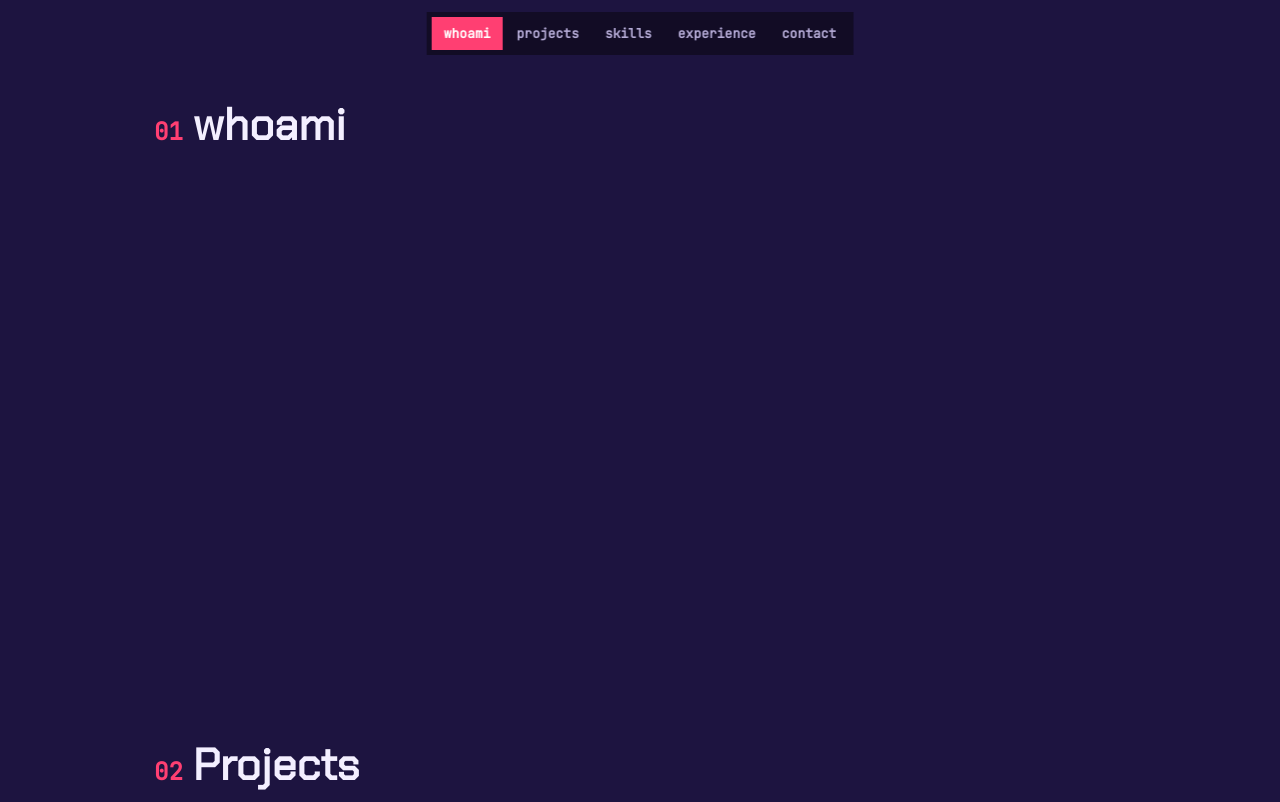
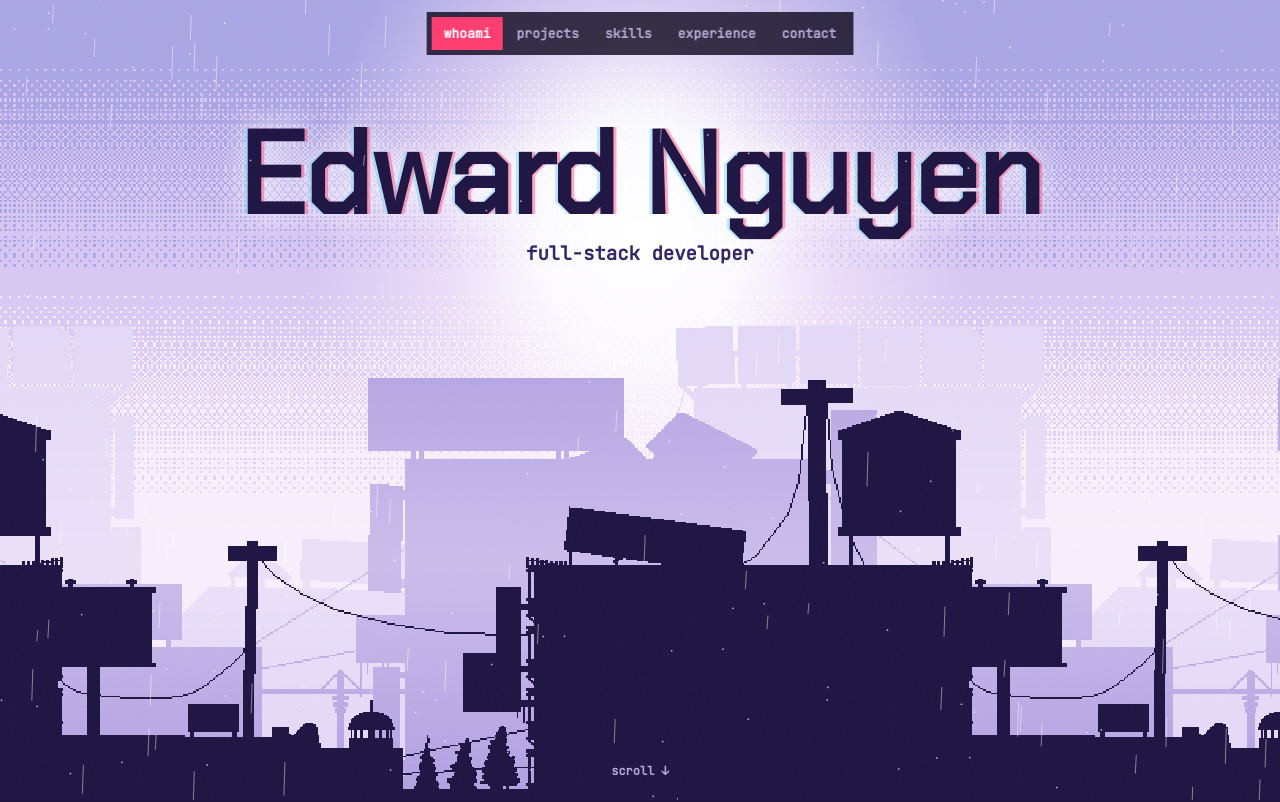
Before and after one commit to EdwardVNguyen/portfolio, an Astro site: page / in a window 1280 px wide. Shown: the top 802 px of the page. Built offline with nearby package versions, Linux system fonts and the light colour scheme; Astro itself is replaced by a stand-in of ours.

Commit message:
Add parallax rain city hero (#3)

```diff
--- /dev/null
+++ b/src/components/Hero.astro
@@ -0,0 +1,228 @@
+---
+import { site } from "../data/site";
+---
+
+<!-- Full-screen parallax city. Each .layer moves down by scrollY × data-f while scrolling. -->
+<header class="hero" aria-label={site.name}>
+  <div class="layer px sky" data-f="0.1" style="background-image: url(/layers/sky.png)"></div>
+  <div class="layer" data-f="0.15"><div class="bloom"></div></div>
+  <div class="layer px" data-f="0.3" style="background-image: url(/layers/far.png)"></div>
+  <div class="layer name" data-f="0.38">
+    <h1>{site.name}</h1>
+    <p>full-stack developer</p>
+  </div>
+  <div class="layer px" data-f="0.5" style="background-image: url(/layers/mid.png), url(/layers/rail.png)"></div>
+  <div class="fog"></div>
+  <div class="layer px" data-f="0" style="background-image: url(/layers/front.png)"></div>
+  <canvas id="rain" aria-hidden="true"></canvas>
+  <div id="grain" aria-hidden="true"></div>
+  <div class="cue" aria-hidden="true">scroll ↓</div>
+</header>
+
+<script>
+  const still = matchMedia("(prefers-reduced-motion: reduce)").matches;
+  const hero = document.querySelector<HTMLElement>(".hero")!;
+  const layers = [...hero.querySelectorAll<HTMLElement>(".layer")];
+  const visible = () => !document.hidden && scrollY < hero.offsetHeight;
+
+  // Parallax: one transform update per frame, capped once the hero has scrolled away.
+  let ticking = false;
+  const par = () => {
+    ticking = false;
+    const y = Math.min(scrollY, hero.offsetHeight);
+    for (const l of layers) l.style.transform = `translate3d(0,${(y * +l.dataset.f!).toFixed(1)}px,0)`;
+  };
+  if (!still) {
+    addEventListener(
+      "scroll",
+      () => {
+        if (!ticking) {
+          ticking = true;
+          requestAnimationFrame(par);
+        }
+      },
+      { passive: true },
+    );
+  }
+
+  // Rain: streaks plus slow drifting specks. Pauses off screen or in a hidden tab; drawn once when motion is reduced.
+  type Drop = { x: number; y: number; l: number; v: number };
+  type Speck = { x: number; y: number; v: number };
+  const cv = hero.querySelector<HTMLCanvasElement>("#rain")!;
+  const cx = cv.getContext("2d")!;
+  let drops: Drop[] = [];
+  let specks: Speck[] = [];
+  let running = true;
+
+  const size = () => {
+    cv.width = hero.offsetWidth;
+    cv.height = hero.offsetHeight;
+    const n = Math.round((cv.width * cv.height) / 9000);
+    drops = Array.from({ length: n }, () => ({
+      x: Math.random() * cv.width,
+      y: Math.random() * cv.height,
+      l: 10 + Math.random() * 26,
+      v: 7 + Math.random() * 9,
+    }));
+    specks = Array.from({ length: n * 2 }, () => ({
+      x: Math.random() * cv.width,
+      y: Math.random() * cv.height,
+      v: 0.2 + Math.random() * 0.6,
+    }));
+  };
+
+  const frame = () => {
+    cx.clearRect(0, 0, cv.width, cv.height);
+    cx.strokeStyle = "rgba(255,255,255,.45)";
+    cx.lineWidth = 1;
+    cx.beginPath();
+    for (const d of drops) {
+      cx.moveTo(d.x, d.y);
+      cx.lineTo(d.x - 1, d.y + d.l);
+      if (!still) {
+        d.y += d.v;
+        if (d.y > cv.height) {
+          d.y = -d.l;
+          d.x = Math.random() * cv.width;
+        }
+      }
+    }
+    cx.stroke();
+    cx.fillStyle = "rgba(255,255,255,.7)";
+    for (const s of specks) {
+      cx.fillRect(s.x, s.y, 1.5, 1.5);
+      if (!still) {
+        s.y += s.v;
+        s.x += Math.sin(s.y / 40) * 0.3;
+        if (s.y > cv.height) {
+          s.y = 0;
+          s.x = Math.random() * cv.width;
+        }
+      }
+    }
+    if (!still && visible()) requestAnimationFrame(frame);
+    else running = false;
+  };
+
+  const wake = () => {
+    if (!running && !still && visible()) {
+      running = true;
+      frame();
+    }
+  };
+
+  size();
+  frame();
+  // Resizing clears the canvas, so redraw right away if the loop isn't running.
+  addEventListener("resize", () => {
+    size();
+    if (!running) frame();
+  });
+  addEventListener("scroll", wake, { passive: true });
+  document.addEventListener("visibilitychange", wake);
+</script>
+
+<style>
+  .hero {
+    position: relative;
+    height: 100vh;
+    min-height: 560px;
+    overflow: hidden;
+    background: #230b2b;
+  }
+  .px {
+    background-repeat: repeat-x;
+    background-size: auto 64%;
+    background-position: center bottom;
+    image-rendering: pixelated;
+  }
+  .px.sky {
+    background-size: 100% 100%;
+  }
+  @media (max-width: 600px) {
+    .px {
+      background-size: auto 52%;
+    }
+  }
+  .layer {
+    position: absolute;
+    inset: 0;
+    will-change: transform;
+  }
+  .bloom {
+    position: absolute;
+    left: 24%;
+    top: -20%;
+    width: 52vw;
+    height: 100vh;
+    mix-blend-mode: screen;
+    background: radial-gradient(
+      closest-side,
+      #fff 0%,
+      rgba(255, 255, 255, 0.92) 30%,
+      rgba(255, 240, 252, 0.5) 60%,
+      transparent 100%
+    );
+  }
+  .fog {
+    position: absolute;
+    inset: 0;
+    background: linear-gradient(transparent 30%, rgba(246, 238, 251, 0.45) 70%, rgba(230, 220, 250, 0.15));
+  }
+  .name {
+    display: grid;
+    justify-items: center;
+    align-content: start;
+    text-align: center;
+    padding: clamp(96px, 15vh, 150px) 5vw 0;
+  }
+  .name h1 {
+    margin: 0;
+    font: 700 clamp(44px, 9vw, 120px) / 0.95 var(--font-head);
+    color: var(--ground);
+    letter-spacing: -0.01em;
+    text-shadow:
+      3px 0 rgba(255, 63, 114, 0.45),
+      -3px 0 rgba(111, 211, 242, 0.45),
+      0 0 28px rgba(255, 255, 255, 0.9);
+  }
+  .name p {
+    margin: 0.6em 0 0;
+    font: 600 clamp(14px, 1.8vw, 19px) var(--font-mono);
+    color: #2b1f5e;
+    text-shadow: 0 0 14px rgba(255, 255, 255, 0.95);
+  }
+  #rain,
+  #grain {
+    position: absolute;
+    inset: 0;
+    width: 100%;
+    height: 100%;
+    pointer-events: none;
+  }
+  #grain {
+    opacity: 0.3;
+    mix-blend-mode: soft-light;
+    background-image: var(--grain);
+  }
+  .cue {
+    position: absolute;
+    bottom: 22px;
+    left: 50%;
+    transform: translateX(-50%);
+    font: 600 12px var(--font-mono);
+    color: var(--sub);
+    z-index: 3;
+    animation: bob 2s ease-in-out infinite;
+  }
+  @keyframes bob {
+    50% {
+      transform: translate(-50%, 6px);
+    }
+  }
+  @media (prefers-reduced-motion: reduce) {
+    .cue {
+      animation: none;
+    }
+  }
+</style>
--- a/src/pages/index.astro
+++ b/src/pages/index.astro
@@ -1,8 +1,10 @@
 ---
 import Base from "../layouts/Base.astro";
+import Hero from "../components/Hero.astro";
 ---
 
 <Base>
+  <Hero />
   <!-- Each section below is a stand-in until its own issue replaces it with a component. -->
   <main>
     <section id="about" class="stub"><h2><span>01</span>whoami</h2></section>
```
